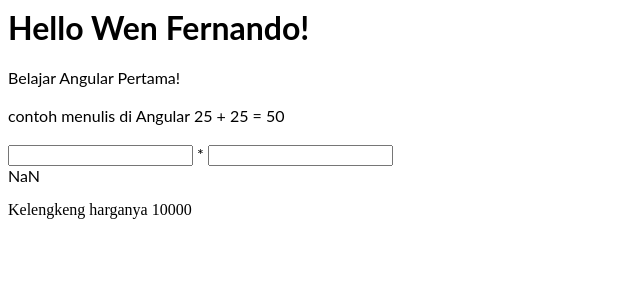
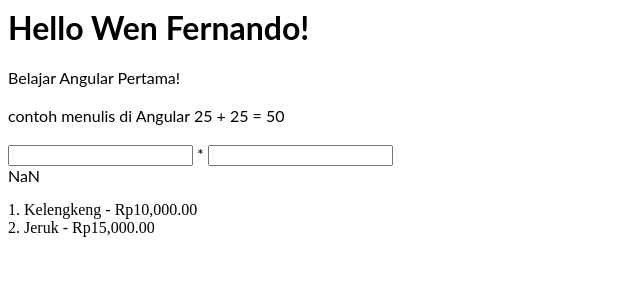
Before and after one commit to wen4752/angular-r6euct, an Angular app: page / in a window 1280 px wide. Shown: the top 300 px of the page, without its empty margins (0-640 px from the left). Built offline with nearby package versions, Linux system fonts and the light colour scheme.

Commit message:
2 files modified

```diff
--- a/src/app/app.component.html
+++ b/src/app/app.component.html
@@ -13,6 +13,6 @@
   {{a*b}}
 </p>
 
-<div>
-  {{item.nama}} harganya {{item.harga}}
+<div *ngFor="let buah of itembuah; let i = index" >
+ {{i+1}}. {{buah.nama}} - {{buah.harga | currency: 'Rp'}}
 </div>
--- a/src/app/app.component.ts
+++ b/src/app/app.component.ts
@@ -7,8 +7,12 @@
 })
 export class AppComponent  {
   name = 'Wen Fernando';
-  item = {
+  itembuah = [{
     nama:'Kelengkeng',
     harga: 10000
-  };
+  },
+  {
+    nama : 'Jeruk',
+    harga: 15000
+  }];
 }
```
